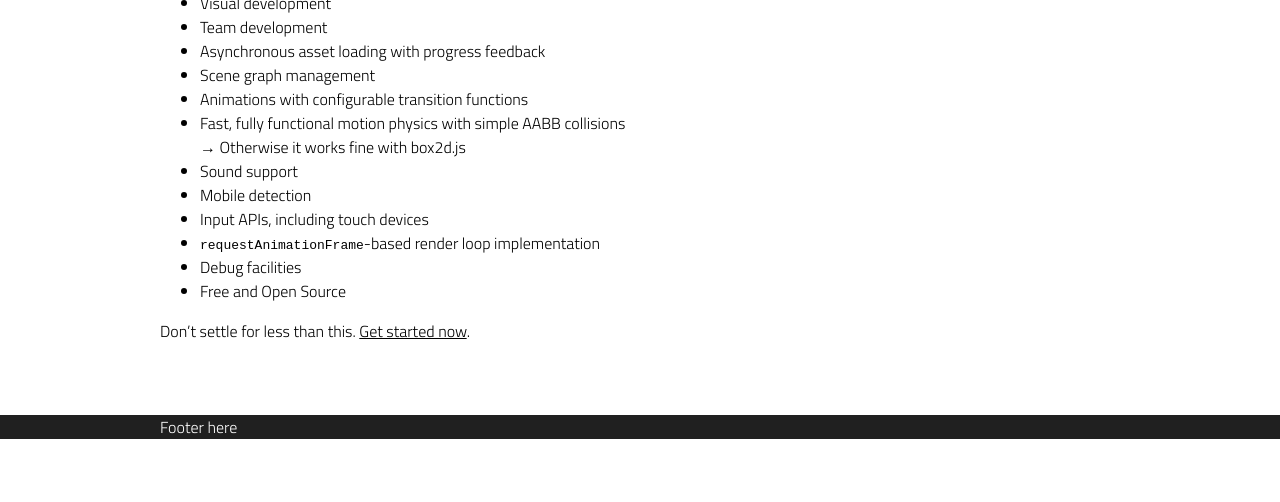
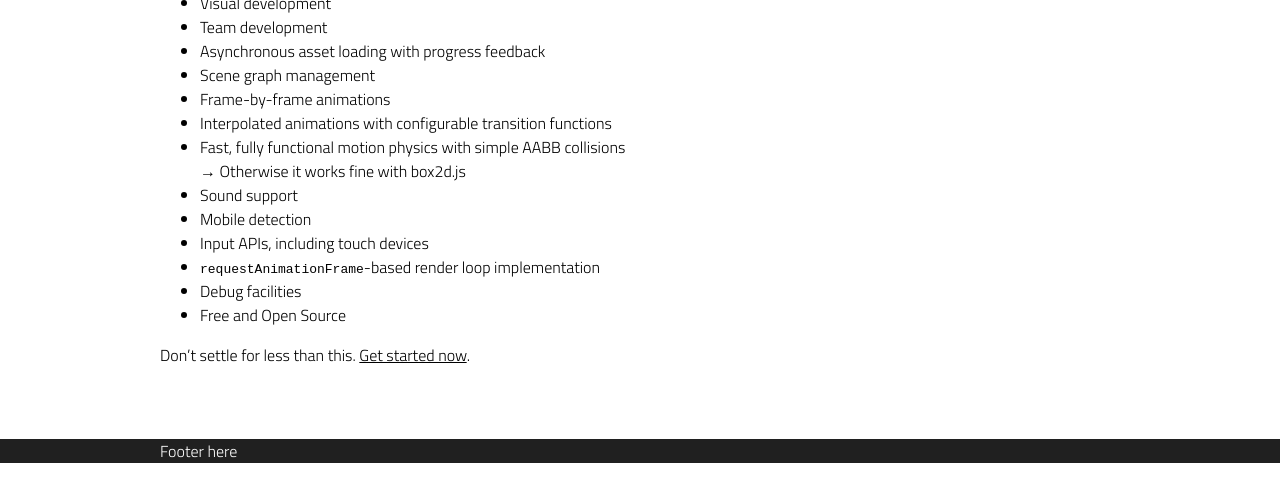
Before and after one commit to canvace/canvace.github.com, a Jekyll site: the page built from index.md, in a window 1280 px wide, cut to the strip 324-826 px from the top of the page. Built offline with Jekyll 4.4.1, drawn with Linux system fonts in a browser that asks for light colours.

Commit message:
Adding a feature

```diff
--- a/index.md
+++ b/index.md
@@ -18,7 +18,8 @@ Current Canvace features:
 *	Team development
 *	Asynchronous asset loading with progress feedback
 *	Scene graph management
-*	Animations with configurable transition functions
+*	Frame-by-frame animations
+*	Interpolated animations with configurable transition functions
 *	Fast, fully functional motion physics with simple AABB collisions
 	&rarr;	Otherwise it works fine with box2d.js
 *	Sound support
```
